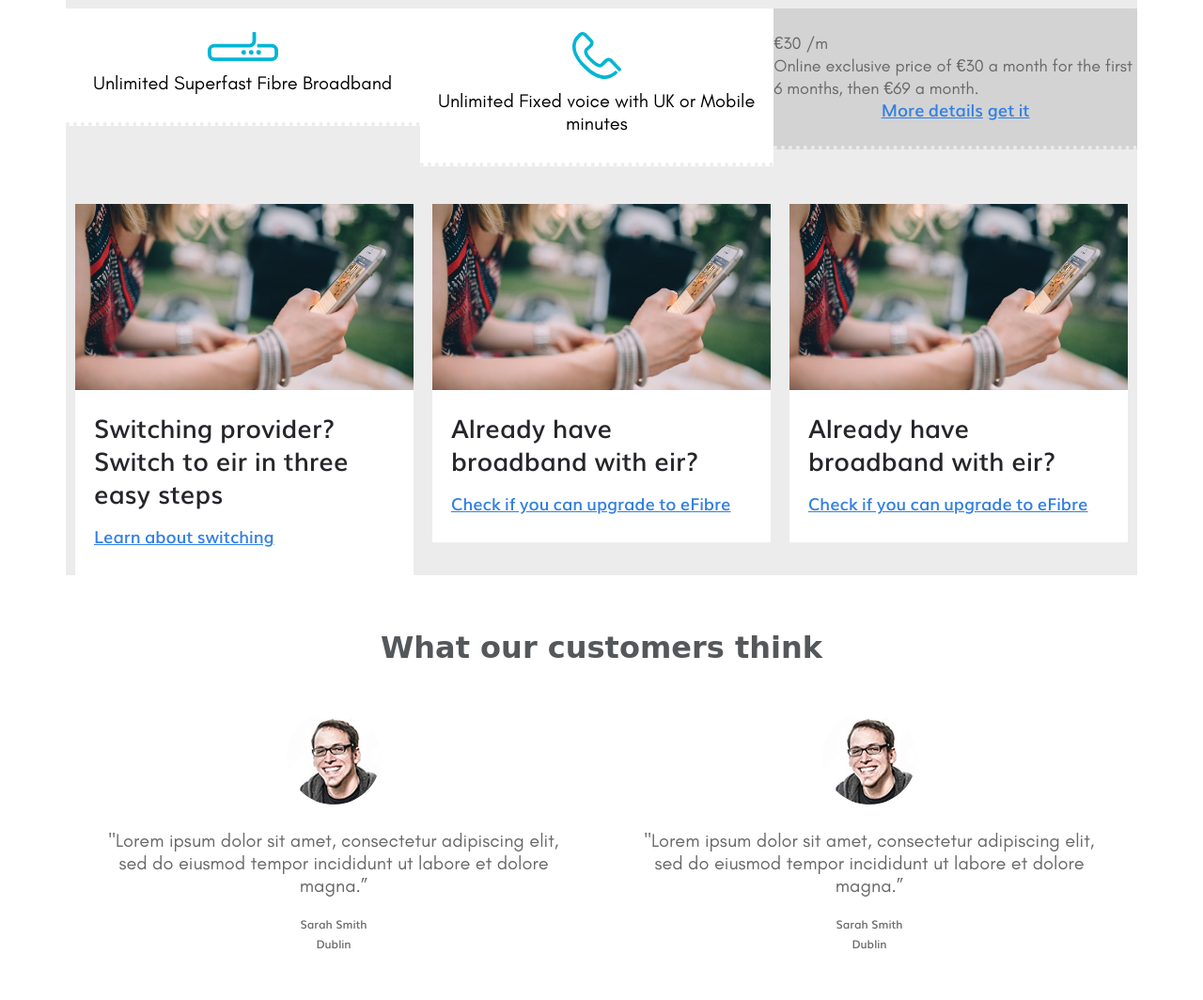
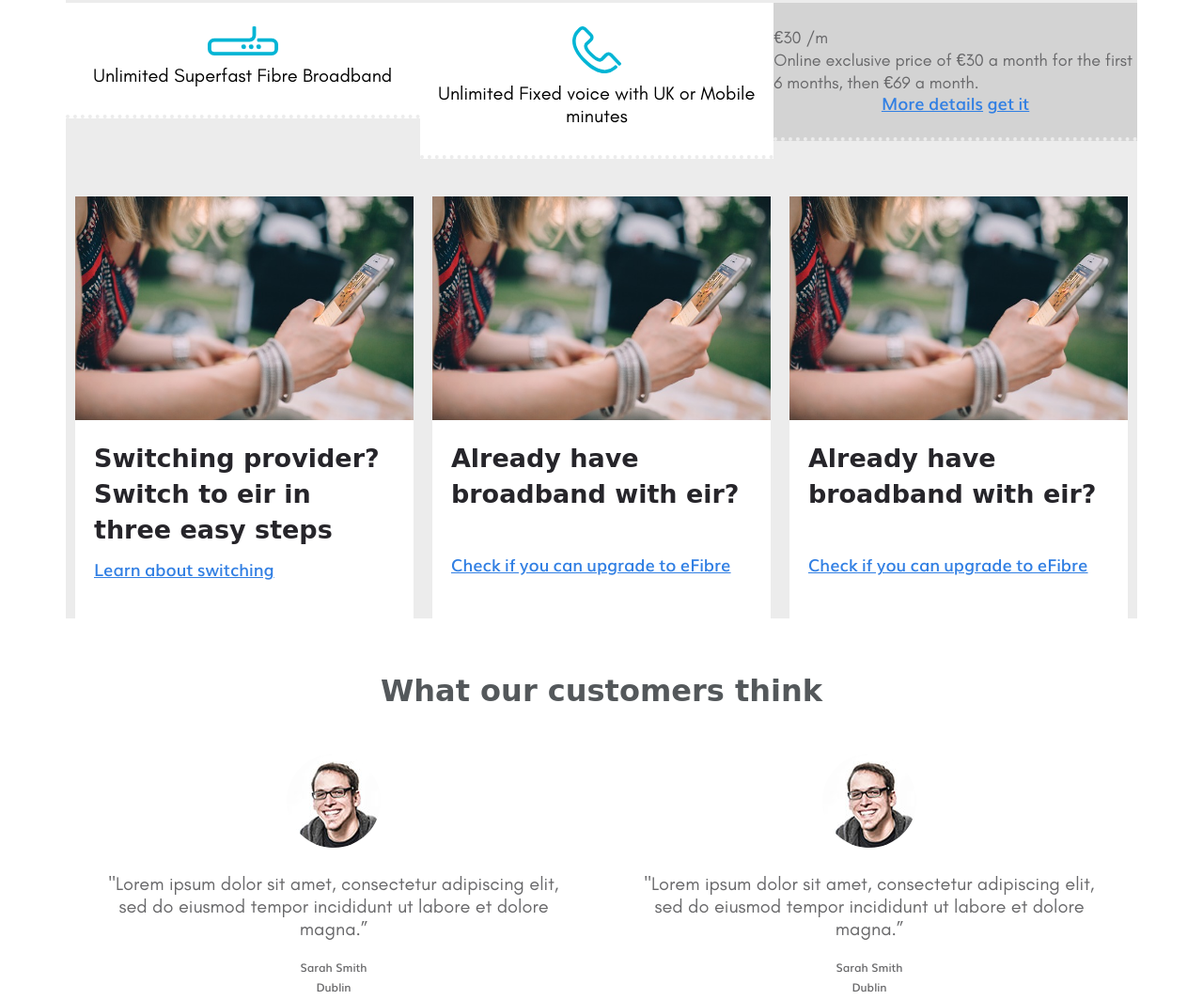
Before and after one commit to devrua/eirbb, a plain HTML site: page index.html in a window 1280 px wide. Shown: the part 832-1896 px from the top of the page at 94% size. Drawn offline with nearby package versions, Linux system fonts and the light colour scheme; a web font is replaced by a local one.

Commit message:
3 feature boxes done

```diff
--- a/dev/sass/_base.scss
+++ b/dev/sass/_base.scss
@@ -3,7 +3,7 @@
 /* Media queries */
 
 $tablet: 			"only screen and (min-width: 600px)";
-$desktop: 			"only screen and (min-width: 750px)";
+$desktop: 			"only screen and (min-width: 769px)";
 $large-desktop:		"only screen and (min-width: 1000px)";
 
 /* Visibility queries */
--- a/dev/sass/pages/_bb_landing.scss
+++ b/dev/sass/pages/_bb_landing.scss
@@ -109,6 +109,7 @@
 	}
 
 	.featurebox {
+		background-color: $white;
 		margin: 25px 0 0 0;
 
 		.image_wrap {
@@ -120,7 +121,6 @@
 			img {
 				width: 100%;
 				height: auto;
-				overflow: hidden;
 				margin-left: -50%;
 				position: relative;
 				top: 50%;
@@ -130,17 +130,16 @@
 		}
 
 		.text {
-			background-color: $white;
-			font-family: $alt-font;
+			font-family: $head-font;
 			font-size: 27px;
-			line-height: 35px;
+			line-height: 38px;
 			font-weight: 700;
 			color: $grey-dark;
-			padding: 22px 20px 32px;
+			padding: 22px 20px 33px;
 
 
 			a {
-				padding-top: 19px;
+				padding-top: 13px;
 				display: block;
 			}
 
@@ -376,8 +375,28 @@
 			margin-bottom: -99999px;
 			padding-bottom: 99999px;
 
+			.image_wrap {
+				height: 238px;
+
+				img {
+					width: 380px;
+					margin-left: -190px;
+				}
+			}
+
+			.text {
+				padding-bottom: 43px;
+
+				span {
+					display: inline-block;
+					min-height: 109px;
+				}
+			}
+
 			@include span(4);
 		}
+
+
 
 		.testimonials_wrap {
 			padding: 33px 0 31px;
@@ -437,16 +456,6 @@
 
 
 
-
-
-
-
-
-
-
-
-
-
 	@media #{$large-desktop} {
 
 		.help_box {
--- a/dev/sass/partials/_bootstrap.scss
+++ b/dev/sass/partials/_bootstrap.scss
@@ -45,12 +45,12 @@ h4 {
 	margin: 0;
 }
 
-*, body {
-	font-family: $regular-font;
-	font-size: 18px;
-	line-height: 24px;
-	color: $grey-light;
-}
+// *, body {
+// 	font-family: $regular-font;
+// 	font-size: 18px;
+// 	line-height: 24px;
+// 	color: $grey-light;
+// }
 
 p {
 	font-family: $regular-font;
--- a/index.html
+++ b/index.html
@@ -127,7 +127,9 @@
 					<img src="assets/img/phone_bangles.jpg" alt="woman using phone" />
 				</div>
 				<div class="text">
-					Switching provider? Switch to eir in three easy steps
+					<span>
+						Switching provider? Switch to eir in three easy steps
+					</span>
 					<a href="">Learn about switching</a>
 				</div>
 			</div>
@@ -136,7 +138,9 @@
 					<img src="assets/img/phone_bangles.jpg" alt="woman using phone" />
 				</div>
 				<div class="text">
-					Already have broadband with eir?
+					<span>
+						Already have broadband with eir?
+					</span>
 					<a href="">Check if you can upgrade to eFibre</a>
 				</div>
 			</div>
@@ -145,7 +149,9 @@
 					<img src="assets/img/phone_bangles.jpg" alt="woman using phone" />
 				</div>
 				<div class="text">
-					Already have broadband with eir?
+					<span>
+						Already have broadband with eir?
+					</span>
 					<a href="">Check if you can upgrade to eFibre</a>
 				</div>
 			</div>
```
Also changed, not shown: assets/css/min/screen.css, assets/css/screen.css.
